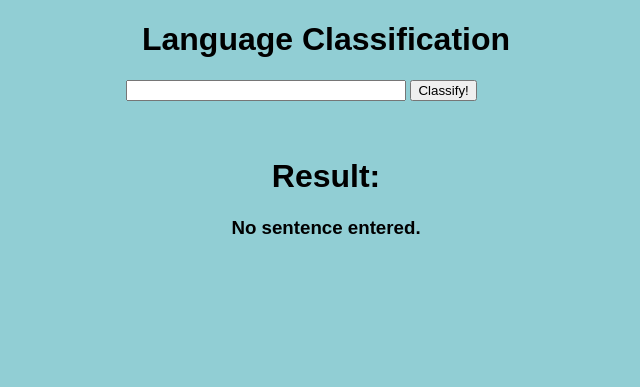
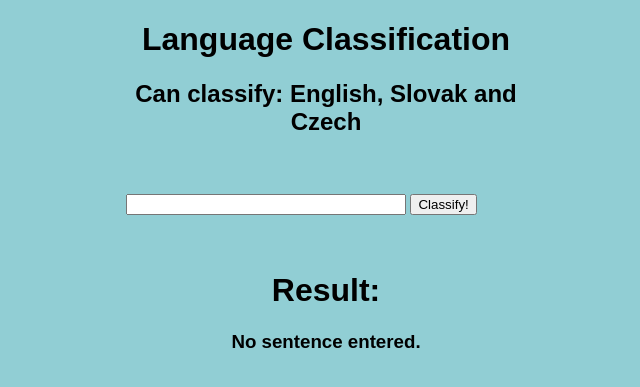
Before and after one commit to RaunakJalan/Language-Classification-Naive-Bayes, a Flask app: page / in a window 1280 px wide. Shown: the top 387 px of the page, without its empty margins (314-954 px from the left). Run offline with Flask 2, Linux system fonts and the light colour scheme.

Commit message:
Modified index.html

```diff
--- a/templates/index.html
+++ b/templates/index.html
@@ -9,6 +9,9 @@
 {% block body %}
 <div class="content">
     <h1 style="text-align: center">Language Classification</h1>
+    <h2 style="text-align: center">Can classify: English, Slovak and Czech</h2>
+
+    <br>
 
     <div class="form">
         <form action="/predict" method="POST">
```
